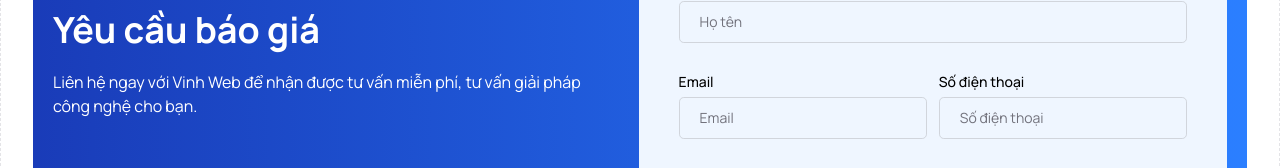
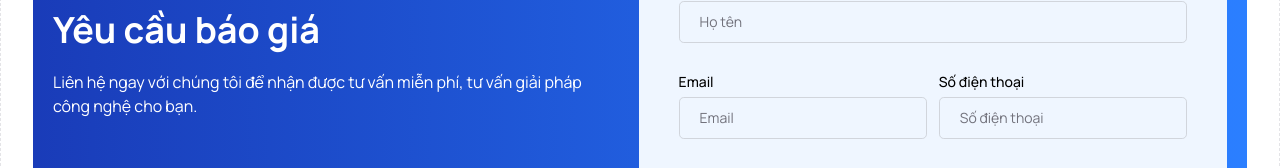
Before and after one commit to doanhuuquang/doanhuuquang-blog, a Next.js app: page / in a window 1280 px wide. Shown: the part 3866-4034 px from the top of the page. Built offline with nearby package versions, Linux system fonts and the light colour scheme.

Commit message:
Save change

```diff
--- a/src/components/OurComponents/ContactForm.tsx
+++ b/src/components/OurComponents/ContactForm.tsx
@@ -137,7 +137,7 @@ export default function ContactForm() {
           <p className="text-4xl font-bold">Yêu cầu báo giá</p>
           {/* Subtitle */}
           <p>
-            Liên hệ ngay với Vinh Web để nhận được tư vấn miễn phí, tư vấn giải
+            Liên hệ ngay với chúng tôi để nhận được tư vấn miễn phí, tư vấn giải
             pháp công nghệ cho bạn.
           </p>
         </div>
```
